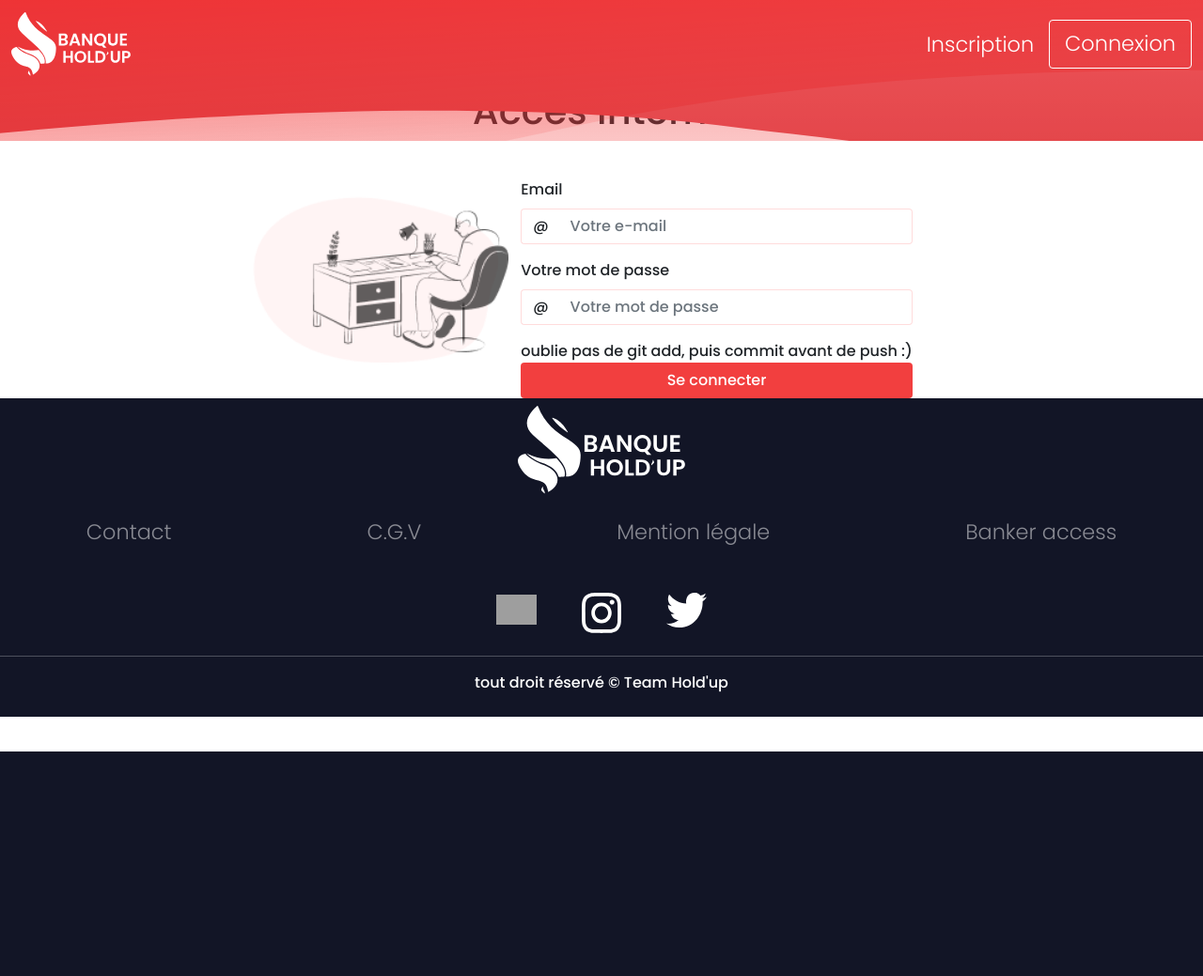
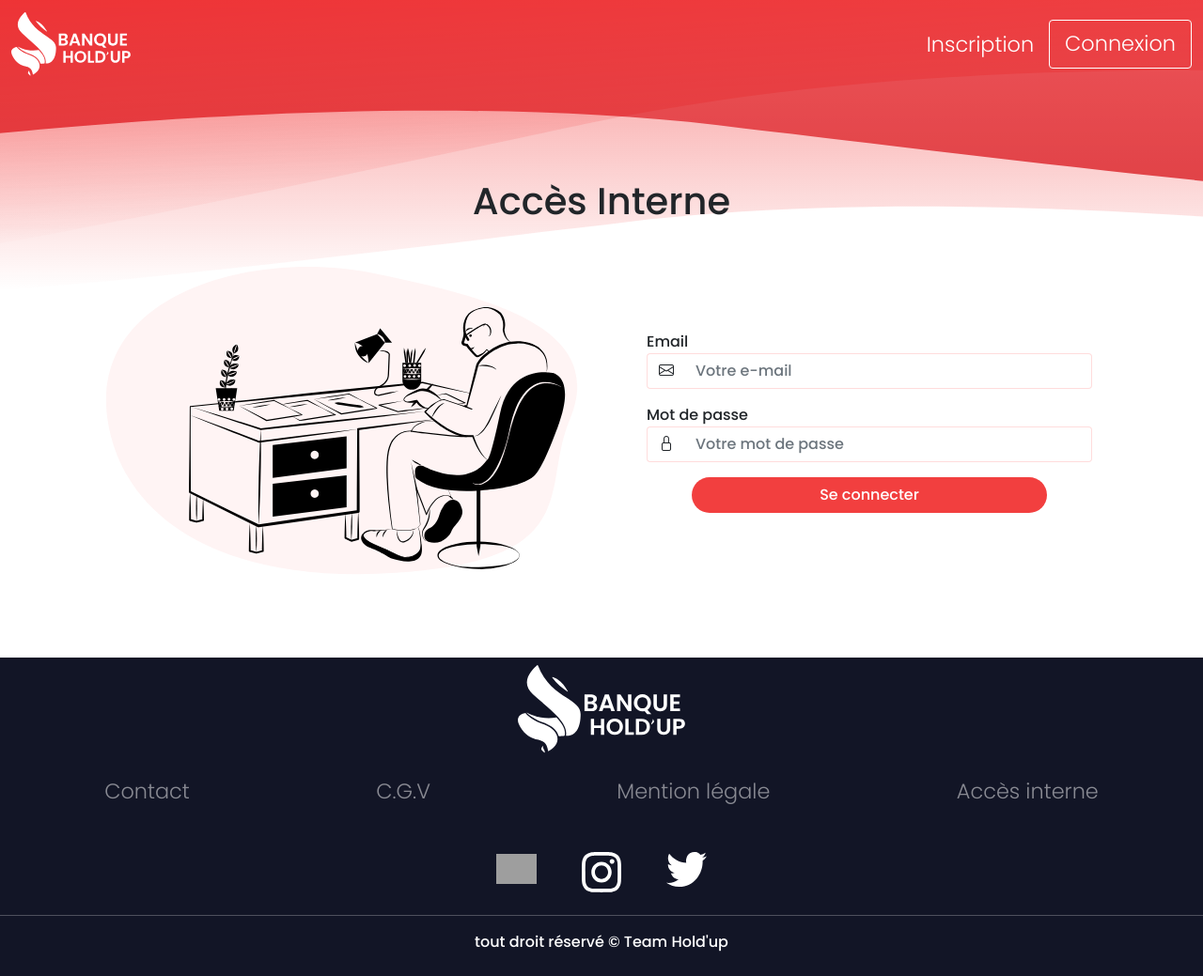
Before and after one commit to SlyderSlash/banque-holdup, a PHP site: page /bankeraccess.php in a window 1280 px wide. Shown: the whole page at 94% size. Before the commit the page ends 800 px from the top, so only its background shows below. Run offline with PHP 8.4, Linux system fonts and the light colour scheme; grey boxes are pictures that could not be loaded.

Commit message:
Ajout du background => Plusieurs réctification effectuée

```diff
--- a/assets/styles/custom.css
+++ b/assets/styles/custom.css
@@ -8,7 +8,7 @@
 }
 .btn{
     background-color:#F23F3F;
-    /* border-radius: 100px; */
+    border-radius: 100px;
 }
 
 .link{
@@ -230,3 +230,17 @@ text-align: center;
 }
 
 /************** End of deleteAccount.php styles ***************/
+
+.clientpath{
+    background-image: url('/assets/img/backgroundHeader.svg');
+    background-repeat: no-repeat;
+    background-size: contain;
+    background-position: top;
+}
+
+.notclient{
+    background-image: url('/assets/img/backgroundHome.svg');
+    background-repeat: no-repeat;
+    background-size: contain;
+    background-position: top;
+}
--- a/bankeraccess.php
+++ b/bankeraccess.php
@@ -9,43 +9,48 @@
     <?php require_once('./component/head.php');?>
   </head>
 
-  <body>
+  <body class="clientpath">
   <?php require_once('./component/header/headerNotConnected.php'); ?>
     <!-- Contenu à enlever  -->
-    <main id="banque-connexion" class="mx-auto">
+    <main id="banque-connexion" class="container py-5 mt-5">
+      <section class="row text-center" id="logIn">
+            <h1>Accès Interne</h1>
+            <div class="col-12">
+                <!--  illustration + formulaire -->
+                <div class="row d-flex  justify-content-between align-items-center">
+                    <!-- illustration -->
+                    <div class="col-6 d-none d-md-flex text-end justify-content-center" >
+                        <img src="./assets/img/banker.svg" alt="" class="">
+                    </div>
+                    <!-- formulaire -->
+                    <form action="formokay.php" id="logInForm" method="POST" class="col-12 col-md-6 text-sm-start d-flex flex-column  align-items-md-stretch ps-5 pe-5">
+                        <!-- email -->
+                        <div class="text-start mb-3 ">
+                            <label for="email" >Email</label>
+                            <div class="input-group ">
+                                <span class="input-group-text border-end-0 bg-transparent" ><i class="bi bi-envelope"></i></span>
+                                <input type="email" required id="lgemail" name="email" placeholder="Votre e-mail" class="border-start-0 form-control ">
+                            </div>
+                        </div>
+                        <!-- password -->
+                        <div class="text-start mb-3">
+                            <label for="password" >Mot de passe</label>
+                            <div class="input-group">
+                                <span class="input-group-text border-end-0 bg-transparent" ><i class="bi bi-lock"></i></span>
+                                <input type="password" required name="password"id="lgpassword" placeholder="Votre mot de passe" class="border-start-0 form-control">
+                            </div>
+                        </div>
+                        <button class="btn  me-5 ms-5" type="submit" name="btnSubmit" id="lgbtnSubmit">Se connecter</button>
 
-      <h1 class="mb-5">Accès interne</h1>
-      <div class="d-flex flex-column flex-md-row justify-content-center">
+                    </form>
+                </div>
 
-        <figure class="me-2 d-flex justify-content-center">
-          <img src="assets/img/connexionpage.png" alt="illustration de la page de connexion banquier ">
-        </figure>
 
-        <form class="d-flex flex-column justify-content-center mx-3 px-3">
-          <div class="mb-3">
-
-            <!-- EMAIL INPUT -->
-            <label for="inputEmail" class="form-label">Email</label>
-            <div class="input-group mb-3">
-              <span class="input-group-text border-end-0 bg-transparent" id="email-addon">@</span>
-              <input required  type="email" name="bankerEmail" class="form-control border-start-0" id="inputEmail" aria-describedby="emailHelp" placeholder="Votre e-mail">
             </div>
-
-            <!-- PASSWORD INPUT -->
-            <label for="inputPassword" class="form-label">Votre mot de passe</label>
-            <div class="input-group">
-              <span class="input-group-text border-end-0 bg-transparent" id="password-addon">@</span>
-              <input required type="password" name="bankerPassword" class="form-control border-start-0" id="inputPassword" placeholder="Votre mot de passe">
-            </div>
-          </div> oublie pas de git add, puis commit avant de push :)
-          <div class="mx-auto w-100">
-            <button type="button" class="btn w-100">Se connecter</button>
-          </div>
-        </form>
-
-      </div>
+        </section>
     </main>
-  <?php require_once('./component/footer.php'); ?>
+    <script src="component/script/login.js"></script>
+    <?php require_once('./component/footer.php'); ?>
   </body>
 
 </html>
--- a/component/footer.php
+++ b/component/footer.php
@@ -7,15 +7,15 @@
 
 <nav>
 <div class="row">
-   <ul class="d-flex flex-column align-items-center flex-lg-row justify-content-center list-unstyled mt-3 ">
-      <li class="mx-lg-2 pe-5">
-        <a class="nav-link pe-5  fw-light" href="#">Contact</a></li>
-      <li class="mx-lg-2 px-5 " >
-        <a class="nav-link px-5  fw-light" href="#">C.G.V</a></li>
-      <li class="mx-lg-2 px-5 " >
-        <a class="nav-link px-5  fw-light" href="#">Mention légale</a></li>
-      <li class="mx-lg-2 ps-5 " >
-        <a class="nav-link ps-5  fw-light" href="bankeraccess.php">Banker access</a></li>
+   <ul class="d-flex flex-column align-items-center flex-lg-row justify-content-around list-unstyled mt-3 ">
+      <li class="mx-lg-4">
+        <a class="nav-link  fw-light" href="#">Contact</a></li>
+      <li class="mx-lg-4 " >
+        <a class="nav-link  fw-light" href="#">C.G.V</a></li>
+      <li class="mx-lg-4 " >
+        <a class="nav-link  fw-light" href="#">Mention légale</a></li>
+      <li class="mx-lg-4 " >
+        <a class="nav-link  fw-light" href="bankeraccess.php">Accès interne</a></li>
     </ul>
 </div>
 </nav>
--- a/component/header/headerConnected.php
+++ b/component/header/headerConnected.php
@@ -1,9 +1,8 @@
 <!-- Début du header_connected  -->
     <header>
-        <img src="./assets/img/header-background-hp.png" class="w-100 header-bg">
-      <nav class="navbar navbar-expand-lg">
+       <nav class="navbar navbar-expand-lg">
         <div class="container-fluid">
-          <a class="navbar-brand m-0" href="index.html" title="Retour à l'accueil">
+          <a class="navbar-brand m-0" href="index.php" title="Retour à l'accueil">
             <img class="logo" src="./assets/img/logo-white-without-text.png" alt="Logo de la banque Hold up">
           </a>
           <span class="header_title d-flex flex-column flex-grow-1 align-content-start">
--- a/component/header/headerHome.php
+++ b/component/header/headerHome.php
@@ -1,11 +1,7 @@
 <header>
-      <figure class="header-bg">
-        <img src="assets/img/header-background-hp.png" class="w-100">
-        <!-- TODO : PNG en SVG -->
-      </figure>
       <nav class="navbar navbar-expand-md">
         <div class="container-fluid w-100">
-          <a class="navbar-brand" href="index.html" title="Retour à l'accueil">
+          <a class="navbar-brand" href="index.php" title="Retour à l'accueil">
             <figure class="logo">
               <img src="assets/img/logo-white-without-text.png" class="w-100" alt="Logo de la banque Hold up">
             </figure>
--- a/component/header/headerNotConnected.php
+++ b/component/header/headerNotConnected.php
@@ -1,9 +1,8 @@
  <!-- Début du header_not_connected  -->
     <header>
-        <img src="./assets/img/backgroundHeader.svg" class="w-100 header-bg">
       <nav class="navbar navbar-expand-lg">
         <div class="container-fluid">
-          <a class="navbar-brand m-0" href="index.html" title="Retour à l'accueil">
+          <a class="navbar-brand m-0" href="index.php" title="Retour à l'accueil">
               <img class="logo w-50" src="./assets/img/logoHeader.svg" alt="Logo de la banque Hold up">
           </a>
           <button class="navbar-toggler" type="button" data-bs-toggle="collapse" data-bs-target="#navbarText" aria-controls="navbarText" aria-expanded="false" aria-label="Toggle navigation">
--- a/component/script/connexion.js
+++ b/component/script/connexion.js
@@ -15,7 +15,7 @@
 
   // variables pour choix connexion / inscription
   let signIn = document.getElementById('signin')
-  let login = document.getElementById('login')
+  let login = document.getElementById('logIn')
   let signInBtn = document.getElementById('signinBtn')
 
 
--- a/deleteAccount.php
+++ b/deleteAccount.php
@@ -4,7 +4,7 @@
     <!-- Load head -->
     <?php require_once('./component/head.php'); ?>
 </head>
-<body>
+<body class="clientpath">
     <!-- Load connected header -->
     <?php require_once('./component/header/headerConnected.php'); ?>
 
--- a/index.php
+++ b/index.php
@@ -6,7 +6,7 @@
     ?>
 
   </head>
-  <body id="homepage">
+  <body class="notclient" id="homepage">
     <?php require_once('./component/header/headerHome.php');
     //import de header-home.php contenant le header spécifique à la page home
     ?>
```
Also changed, not shown: component/script/login.js (+16 -52 lines), connexion.php (+7 -7 lines), assets/img/backgroundHome.svg (added), assets/img/banker.svg (added), assets/img/connexionpage.png (deleted), assets/img/header-background-connected.png (deleted), assets/img/homepage-illustration.png (deleted).
